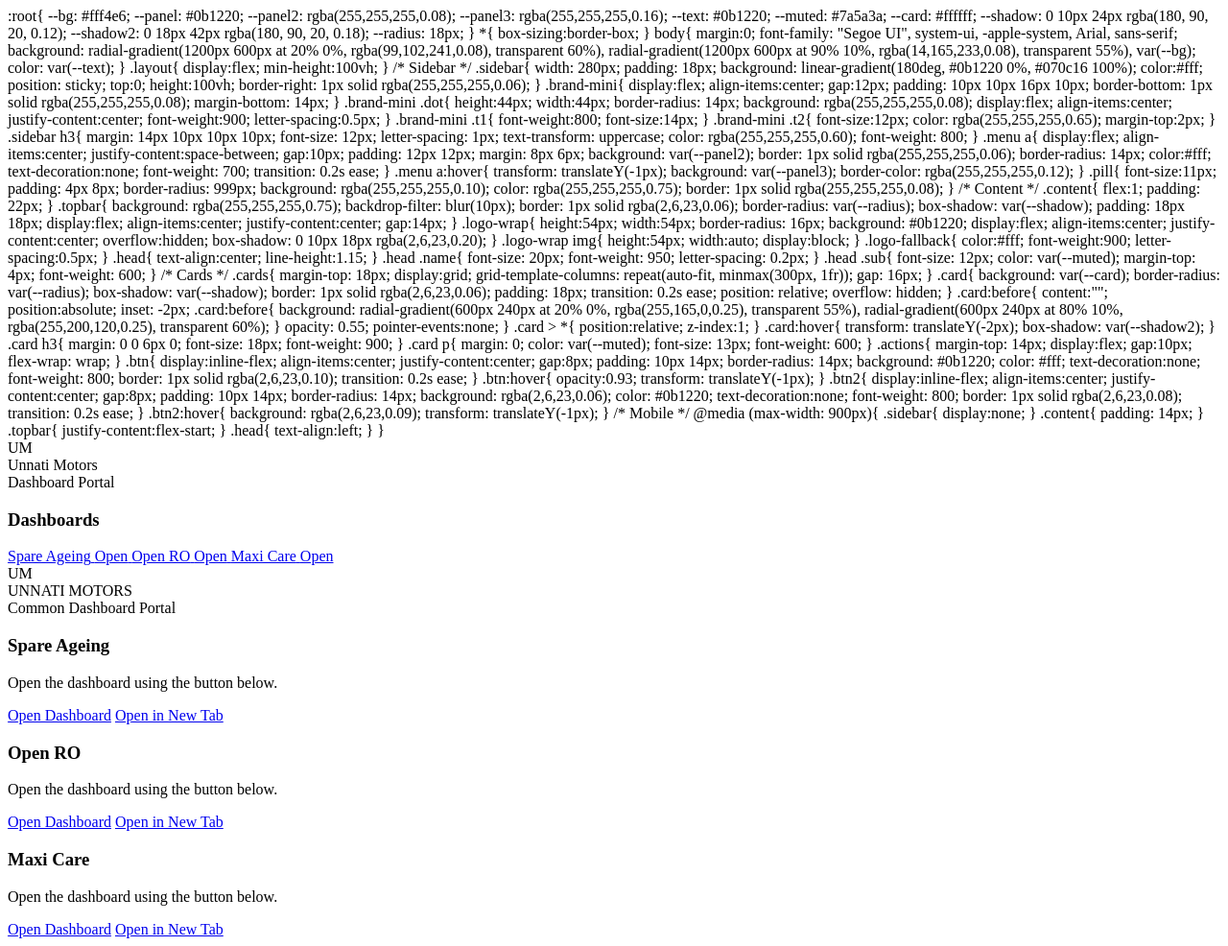
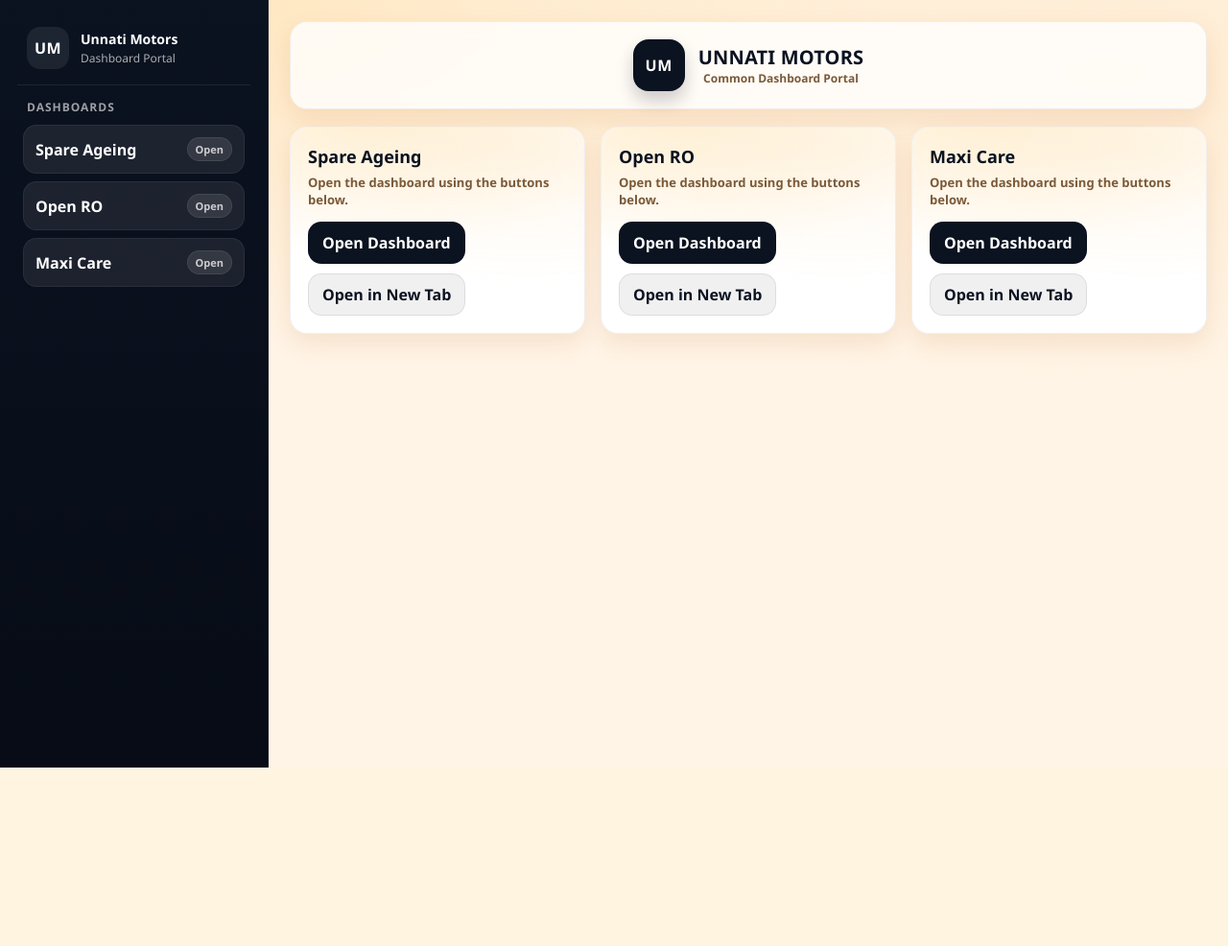
Before and after one commit to sinnarasu1972-ops/Unnati-Motors-Dashboards, a FastAPI app: page / in a window 1280 px wide. Shown: the whole page at 96% size. After the commit the page ends 800 px from the top, so only its background shows below. Run offline with FastAPI, Linux system fonts and the light colour scheme.

Commit message:
Update index.html

```diff
--- a/templates/index.html
+++ b/templates/index.html
@@ -5,9 +5,10 @@
   <meta name="viewport" content="width=device-width, initial-scale=1.0"/>
   <title>{{ company_name }}</title>
 
+  <style>
     :root{
-  --bg: #fff4e6;
-  --panel: #0b1220;
+      --bg: #fff4e6;              /* light orange */
+      --panel: #0b1220;           /* sidebar dark */
       --panel2: rgba(255,255,255,0.08);
       --panel3: rgba(255,255,255,0.16);
       --text: #0b1220;
@@ -22,8 +23,9 @@
     body{
       margin:0;
       font-family: "Segoe UI", system-ui, -apple-system, Arial, sans-serif;
-      background: radial-gradient(1200px 600px at 20% 0%, rgba(99,102,241,0.08), transparent 60%),
-                  radial-gradient(1200px 600px at 90% 10%, rgba(14,165,233,0.08), transparent 55%),
+      background:
+        radial-gradient(1200px 600px at 20% 0%, rgba(255,165,0,0.16), transparent 60%),
+        radial-gradient(1200px 600px at 90% 10%, rgba(255,200,120,0.18), transparent 55%),
         var(--bg);
       color: var(--text);
     }
@@ -85,7 +87,7 @@
       border-radius: 14px;
       color:#fff;
       text-decoration:none;
-      font-weight: 700;
+      font-weight: 750;
       transition: 0.2s ease;
     }
     .menu a:hover{
@@ -109,7 +111,7 @@
     }
 
     .topbar{
-      background: rgba(255,255,255,0.75);
+      background: rgba(255,255,255,0.78);
       backdrop-filter: blur(10px);
       border: 1px solid rgba(2,6,23,0.06);
       border-radius: var(--radius);
@@ -130,6 +132,7 @@
       justify-content:center;
       overflow:hidden;
       box-shadow: 0 10px 18px rgba(2,6,23,0.20);
+      flex: 0 0 auto;
     }
     .logo-wrap img{ height:54px; width:auto; display:block; }
     .logo-fallback{
@@ -151,7 +154,7 @@
       font-size: 12px;
       color: var(--muted);
       margin-top: 4px;
-      font-weight: 600;
+      font-weight: 650;
     }
 
     /* Cards */
@@ -174,13 +177,11 @@
     .card:before{
       content:"";
       position:absolute;
-      inset: -2px;
-      .card:before{
-     background: radial-gradient(600px 240px at 20% 0%, rgba(255,165,0,0.25), transparent 55%),
-                 radial-gradient(600px 240px at 80% 10%, rgba(255,200,120,0.25), transparent 60%);
-    }
-
-      opacity: 0.55;
+      inset:-2px;
+      background:
+        radial-gradient(600px 240px at 20% 0%, rgba(255,165,0,0.22), transparent 55%),
+        radial-gradient(600px 240px at 80% 10%, rgba(255,200,120,0.22), transparent 60%);
+      opacity:0.6;
       pointer-events:none;
     }
     .card > *{ position:relative; z-index:1; }
@@ -199,7 +200,7 @@
       margin: 0;
       color: var(--muted);
       font-size: 13px;
-      font-weight: 600;
+      font-weight: 650;
     }
 
     .actions{
@@ -219,7 +220,7 @@
       background: #0b1220;
       color: #fff;
       text-decoration:none;
-      font-weight: 800;
+      font-weight: 850;
       border: 1px solid rgba(2,6,23,0.10);
       transition: 0.2s ease;
     }
@@ -235,7 +236,7 @@
       background: rgba(2,6,23,0.06);
       color: #0b1220;
       text-decoration:none;
-      font-weight: 800;
+      font-weight: 850;
       border: 1px solid rgba(2,6,23,0.08);
       transition: 0.2s ease;
     }
@@ -284,6 +285,7 @@
           <div class="logo-fallback">UM</div>
         {% endif %}
       </div>
+
       <div class="head">
         <div class="name">{{ company_name }}</div>
         <div class="sub">Common Dashboard Portal</div>
@@ -294,11 +296,11 @@
       {% for d in dashboards %}
         <div class="card">
           <h3>{{ d.name }}</h3>
-          <p>Open the dashboard using the button below.</p>
+          <p>Open the dashboard using the buttons below.</p>
 
           <div class="actions">
             <a class="btn" href="/go/{{ d.key }}">Open Dashboard</a>
-            <a class="btn2" href="{{ d.url }}" target="_blank">Open in New Tab</a>
+            <a class="btn2" href="{{ d.url }}" target="_blank" rel="noopener">Open in New Tab</a>
           </div>
         </div>
       {% endfor %}
```
Lines whose indentation alone changed are shown as unchanged.
